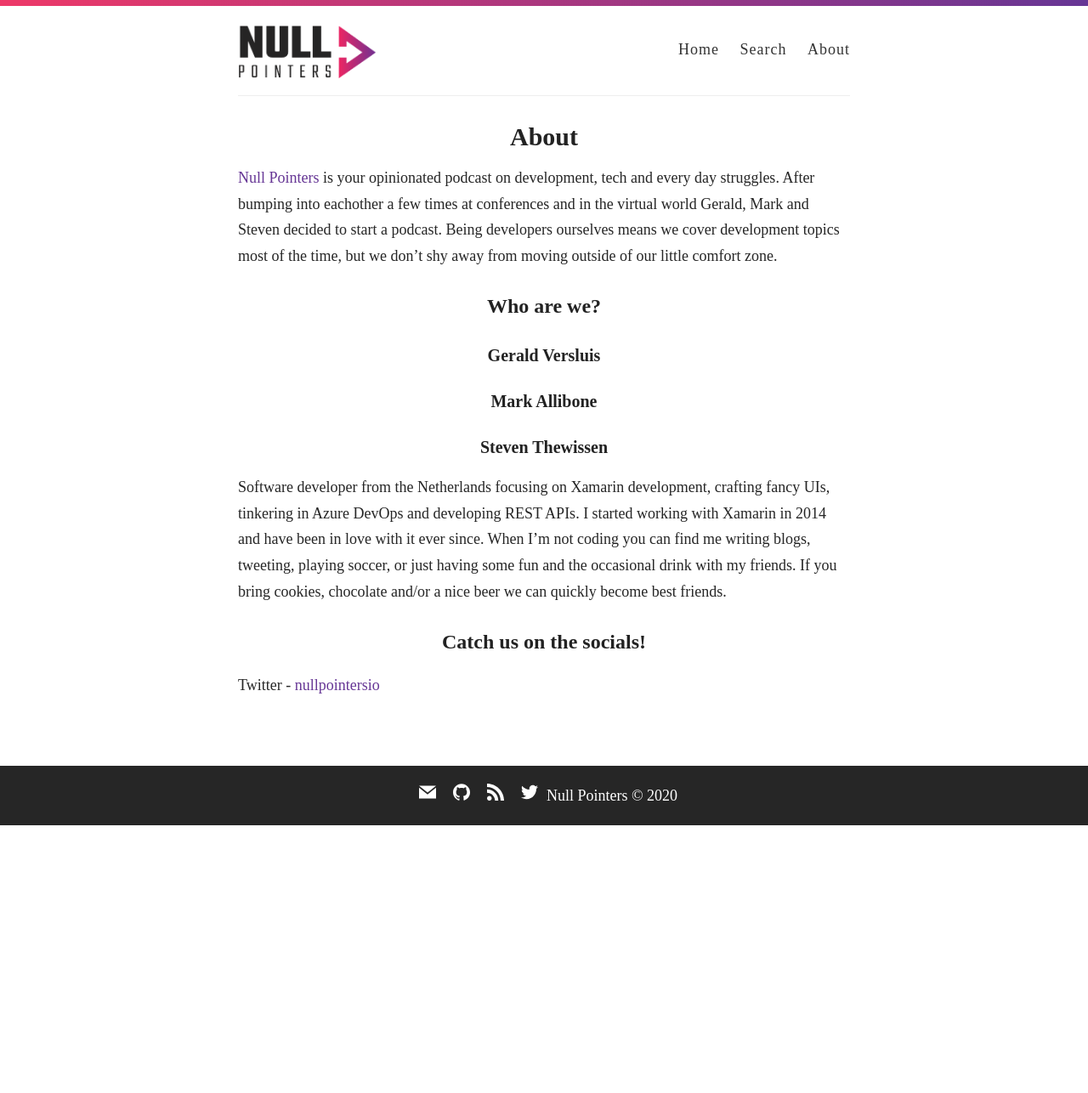
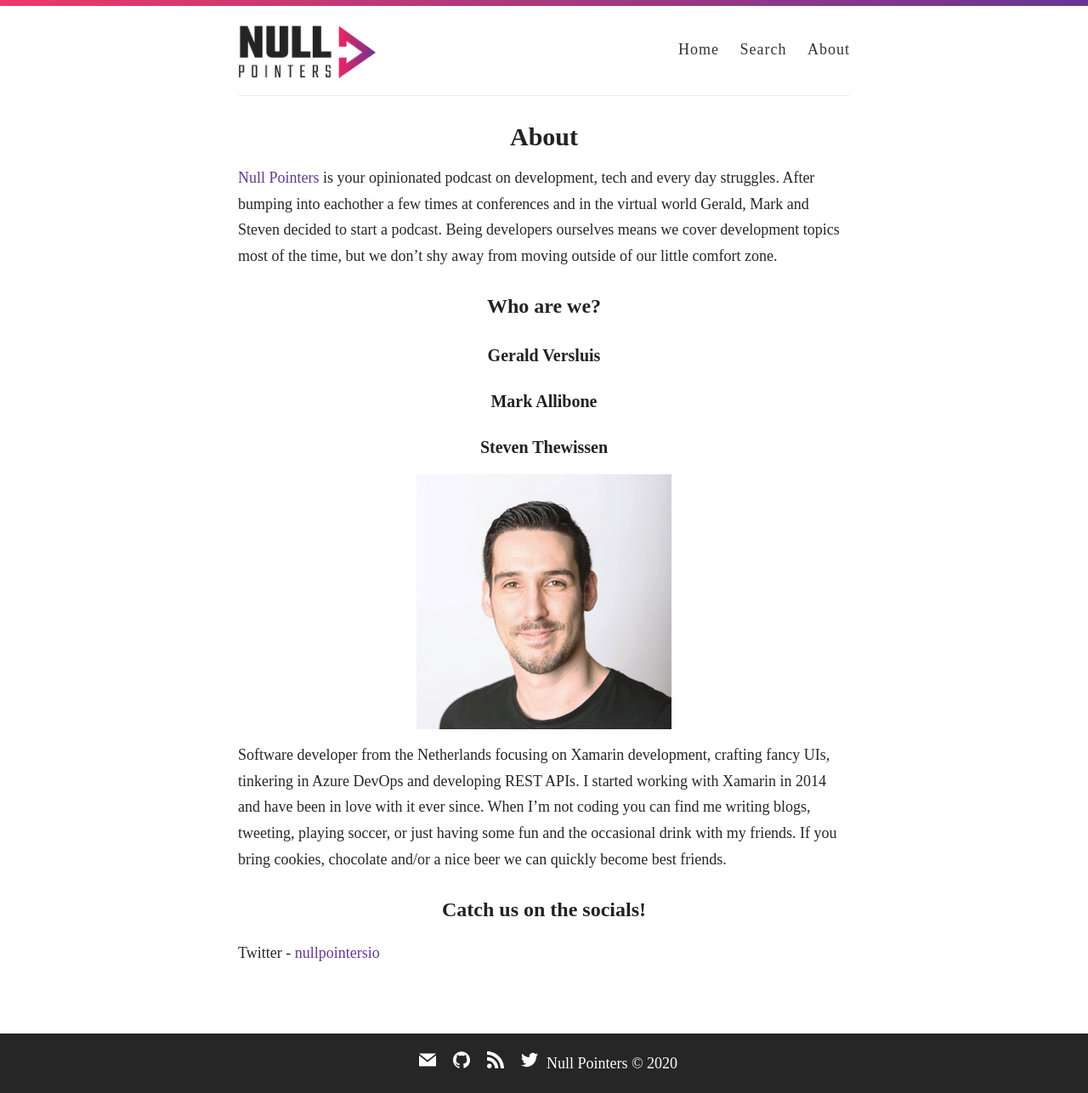
Before and after one commit to nullpointersio/website, a Jekyll site: the page built from _pages/about.md, in a window 1280 px wide. Shown: the whole page at 85% size. Built offline with Jekyll 4.4.1, drawn with Linux system fonts in a browser that asks for light colours; some web fonts are replaced; before the commit the page ends 971 px from its top, so only the background shows below that.

Commit message:
Add picture to about page

```diff
--- a/_pages/about.md
+++ b/_pages/about.md
@@ -13,6 +13,9 @@
 ### Mark Allibone
 
 ### Steven Thewissen
+
+<img src="{{ site.baseurl }}/images/steven.png" alt="Steven Thewissen" class="muh-avatar" />
+
 Software developer from the Netherlands focusing on Xamarin development, crafting fancy UIs, tinkering in Azure DevOps and developing REST APIs. I started working with Xamarin in 2014 and have been in love with it ever since. When I'm not coding you can find me writing blogs, tweeting, playing soccer, or just having some fun and the occasional drink with my friends. If you bring cookies, chocolate and/or a nice beer we can quickly become best friends.
 
 ## Catch us on the socials!
```
Also changed, not shown: images/steven.png (added).
